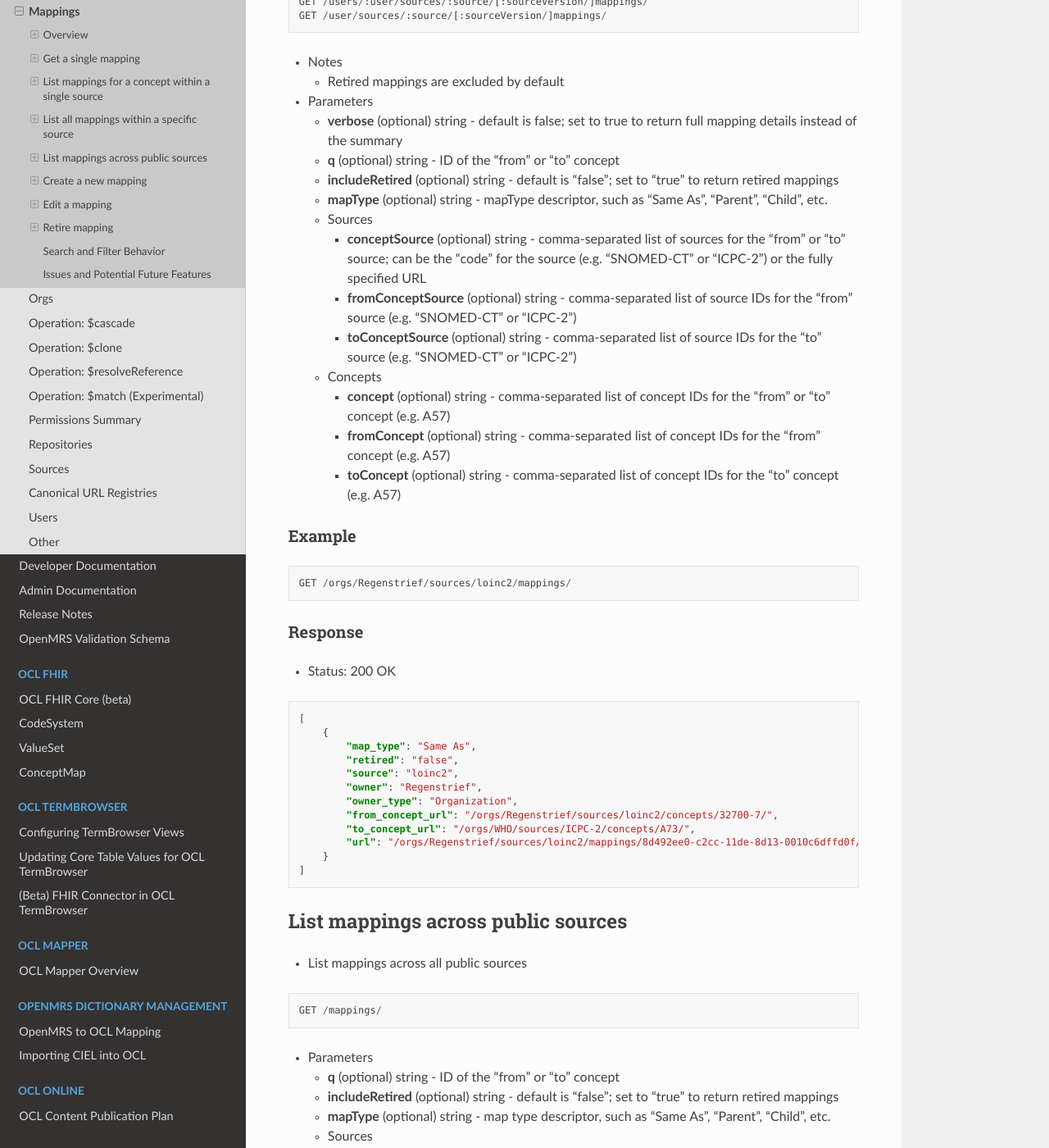
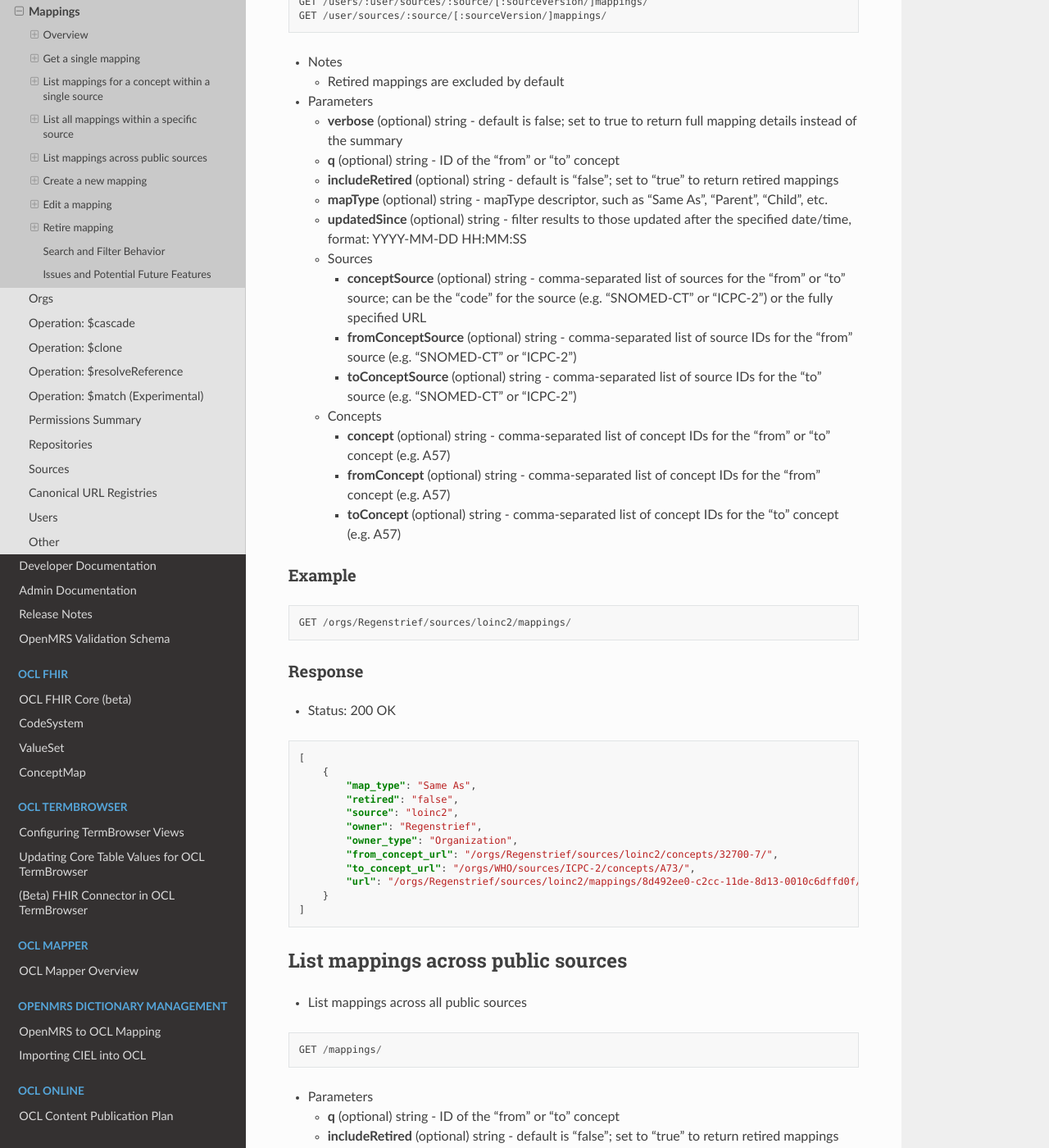
Before and after one commit to OpenConceptLab/ocl-docs, a Sphinx documentation site: the page built from docs/source/oclapi/apireference/mappings.md, in a window 1280 px wide and 1400 px high, scrolled down 4596 px. Shown: the whole window at 82% size. Built offline with Sphinx 7.4.7 and the Read the Docs theme 3.1.0, drawn with Linux system fonts in a browser that asks for light colours; some of the changed text lies outside the part shown.

Commit message:
Added updatedSince parameter to concepts/mappings docs

```diff
--- a/docs/source/oclapi/apireference/mappings.md
+++ b/docs/source/oclapi/apireference/mappings.md
@@ -170,6 +170,7 @@ GET /user/sources/:source/[:sourceVersion/]mappings/
     * **q** (optional) string - ID of the "from" or "to" concept
     * **includeRetired** (optional) string - default is "false"; set to "true" to return retired mappings
     * **mapType** (optional) string - mapType descriptor, such as "Same As", "Parent", "Child", etc.
+    * **updatedSince** (optional) string - filter results to those updated after the specified date/time, format: YYYY-MM-DD HH:MM:SS
     * Sources
         * **conceptSource** (optional) string - comma-separated list of sources for the "from" or "to" source; can be the "code" for the source (e.g. "SNOMED-CT" or "ICPC-2") or the fully specified URL
         * **fromConceptSource** (optional) string - comma-separated list of source IDs for the "from" source (e.g. "SNOMED-CT" or "ICPC-2")
@@ -212,6 +213,7 @@ GET /mappings/
     * **q** (optional) string - ID of the "from" or "to" concept
     * **includeRetired** (optional) string - default is "false"; set to "true" to return retired mappings
     * **mapType** (optional) string - map type descriptor, such as "Same As", "Parent", "Child", etc.
+    * **updatedSince** (optional) string - filter results to those updated after the specified date/time, format: YYYY-MM-DD HH:MM:SS
     * Sources
         * **conceptSource** (optional) string - comma-separated list of source IDs for the "from" or "to" source (e.g. "SNOMED-CT" or "ICPC-2")
         * **fromConceptSource** (optional) string - comma-separated list of source IDs for the "from" source (e.g. "SNOMED-CT" or "ICPC-2")
```
Also changed, not shown: docs/source/oclapi/apireference/concepts.md (+2 -0 lines).
